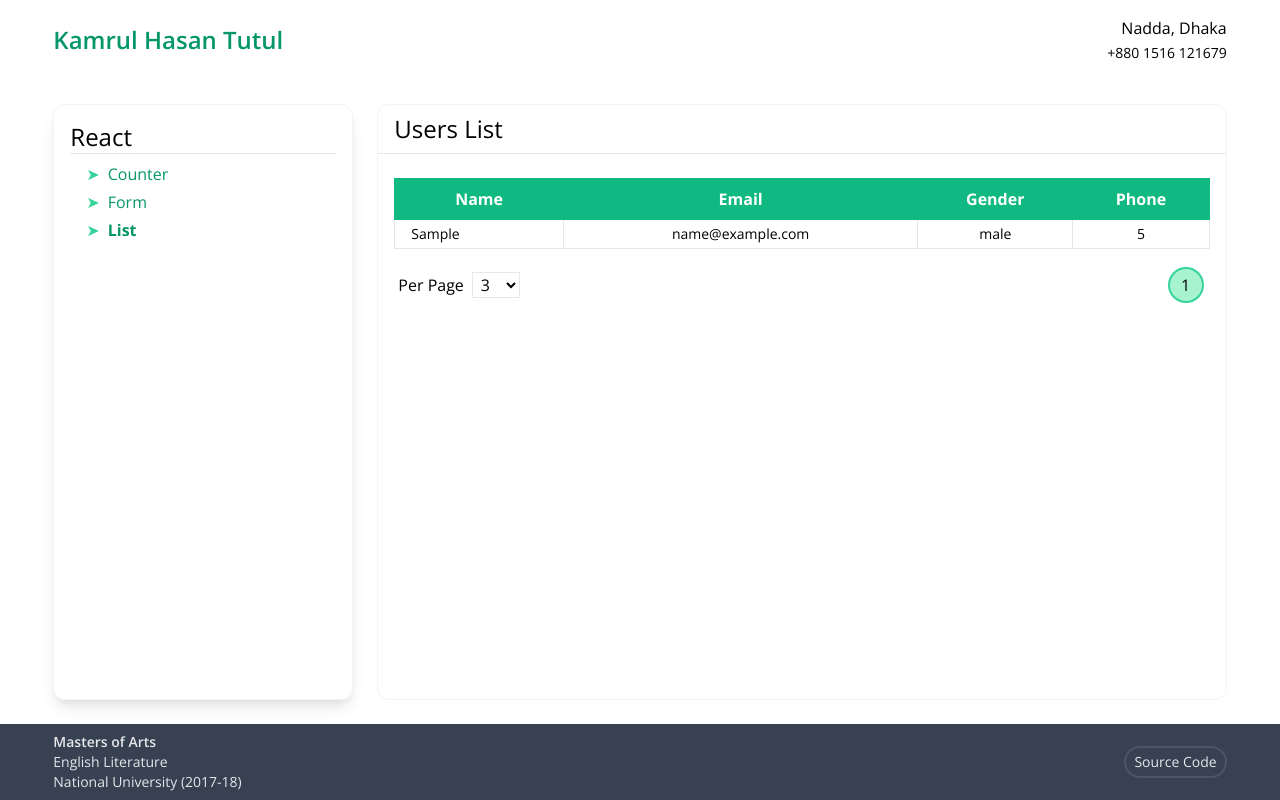
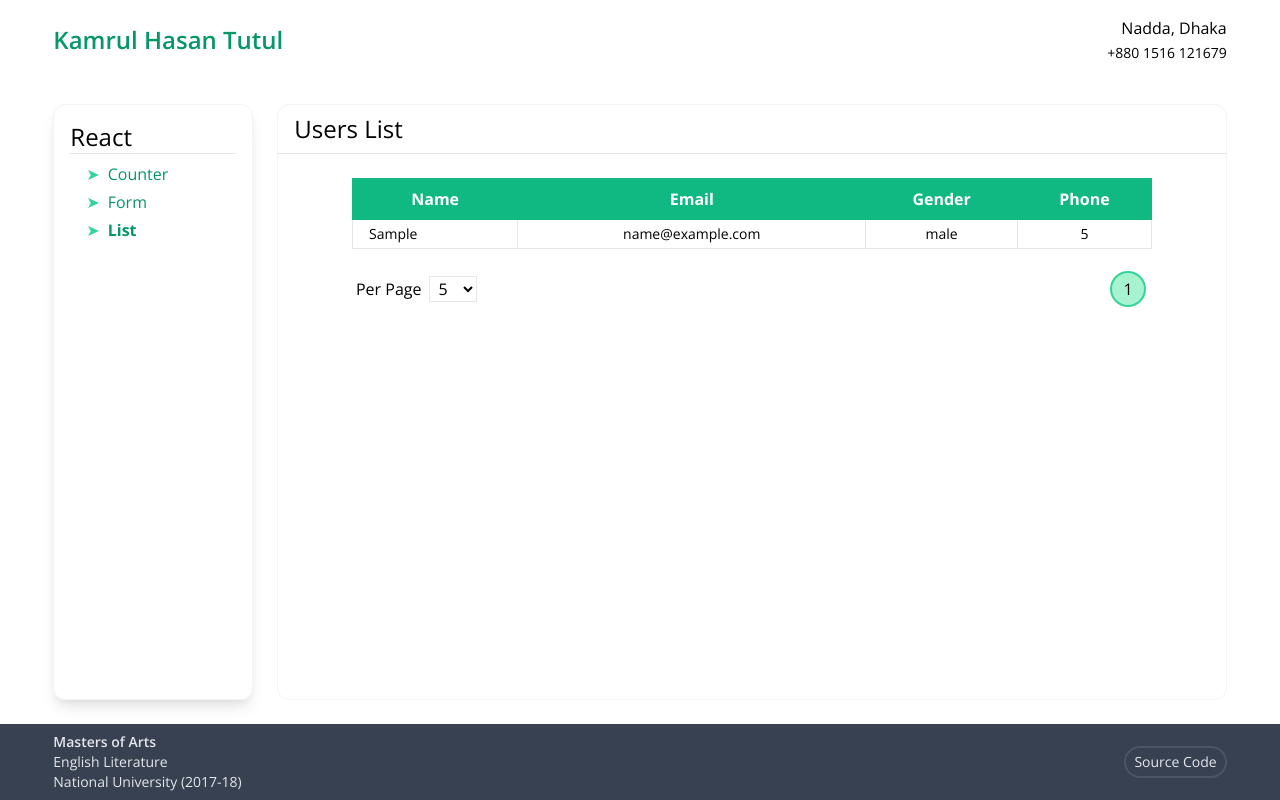
Before and after one commit to TutulDevs/react-test-disl, a React (Create React App) app: page /form in a window 1280 px wide. Both pictures are taken after typing "Sample", "name@example.com", "5" into the empty fields and a click on the button "SUBMIT". Built offline with nearby package versions, Linux system fonts and the light colour scheme; no server answers.

Commit message:
App: basic styling edit

```diff
--- a/src/Layout/Layout.js
+++ b/src/Layout/Layout.js
@@ -9,7 +9,7 @@ const Layout = (props) => {
       <Header />
 
       {/* main with sidebar */}
-      <main className="w-11/12 mx-auto grid gap-6 grid-cols-1 sm:grid-cols-main md:grid-cols-mainMd grid-rows-main sm:grid-rows-none">
+      <main className="w-11/12 mx-auto grid gap-6 grid-cols-1 md:grid-cols-main  grid-rows-main md:grid-rows-none">
         {/* Sidebar */}
         <SideBar />
 
--- a/src/components/Pagination.js
+++ b/src/components/Pagination.js
@@ -2,8 +2,8 @@ import React from "react";
 
 // classes
 const classes = {
-  btn: `mx-1 p-0 w-8 h-8 rounded-full bg-green-100`,
-  btnActive: `mx-1 p-0 w-8 h-8 rounded-full bg-green-200 ring-2 ring-green-400`,
+  btn: `m-1 p-0 w-8 h-8 rounded-full bg-green-100`,
+  btnActive: `m-1 p-0 w-8 h-8 rounded-full bg-green-200 ring-2 ring-green-400`,
 };
 
 const Pagination = ({ itemsPerPage, totalItems, paginate, currentPage }) => {
--- a/src/components/TableData.js
+++ b/src/components/TableData.js
@@ -5,8 +5,9 @@ import TableBody from "./TableBody";
 
 // classes
 const classes = {
-  table: `border-collapse table-auto w-full whitespace-no-wrap bg-white table-striped relative`,
+  table: `border-collapse table-auto w-full max-w-screen-md mx-auto whitespace-no-wrap bg-white table-striped relative`,
   th: `border border-green-500 bg-green-500 text-white p-1 py-2 cursor-pointer`,
+  paginationContainer: `w-full max-w-screen-md mx-auto p-1 mt-4 flex flex-col sm:flex-row justify-start sm:justify-between items-start sm:items-center`,
 };
 
 const TableData = ({ users }) => {
@@ -38,6 +39,7 @@ const TableData = ({ users }) => {
 
   return (
     <>
+      {/* Table */}
       <table className={classes.table}>
         <thead>
           <tr>
@@ -58,7 +60,7 @@ const TableData = ({ users }) => {
       </table>
 
       {/* Pagination */}
-      <div className="p-1 my-4 flex flex-col sm:flex-row justify-between items-center">
+      <div className={classes.paginationContainer}>
         <div className="mb-3 sm:mb-0">
           <label htmlFor="paginationSelect" className="pr-2">
             Per Page
@@ -70,11 +72,10 @@ const TableData = ({ users }) => {
             className="bg-white border w-12 pl-1"
             onChange={handleItemsPerPage}
           >
-            <option value="3">3</option>
             <option value="5">5</option>
-            <option value="7">7</option>
             <option value="10">10</option>
             <option value="15">15</option>
+            <option value="20">20</option>
           </select>
         </div>
 
--- a/tailwind.config.js
+++ b/tailwind.config.js
@@ -4,7 +4,7 @@ module.exports = {
   theme: {
     screens: {
       sm: "480px",
-      md: "768px",
+      md: "800px",
       lg: "976px",
       xl: "1440px",
     },
```
